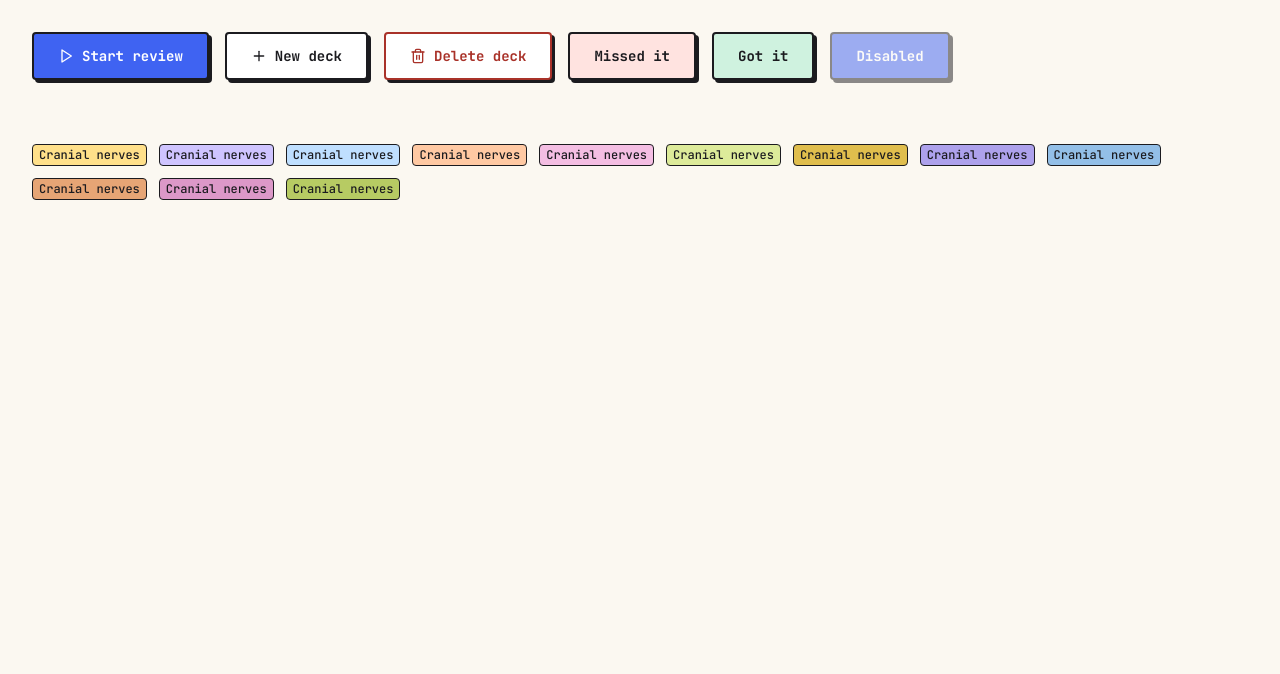
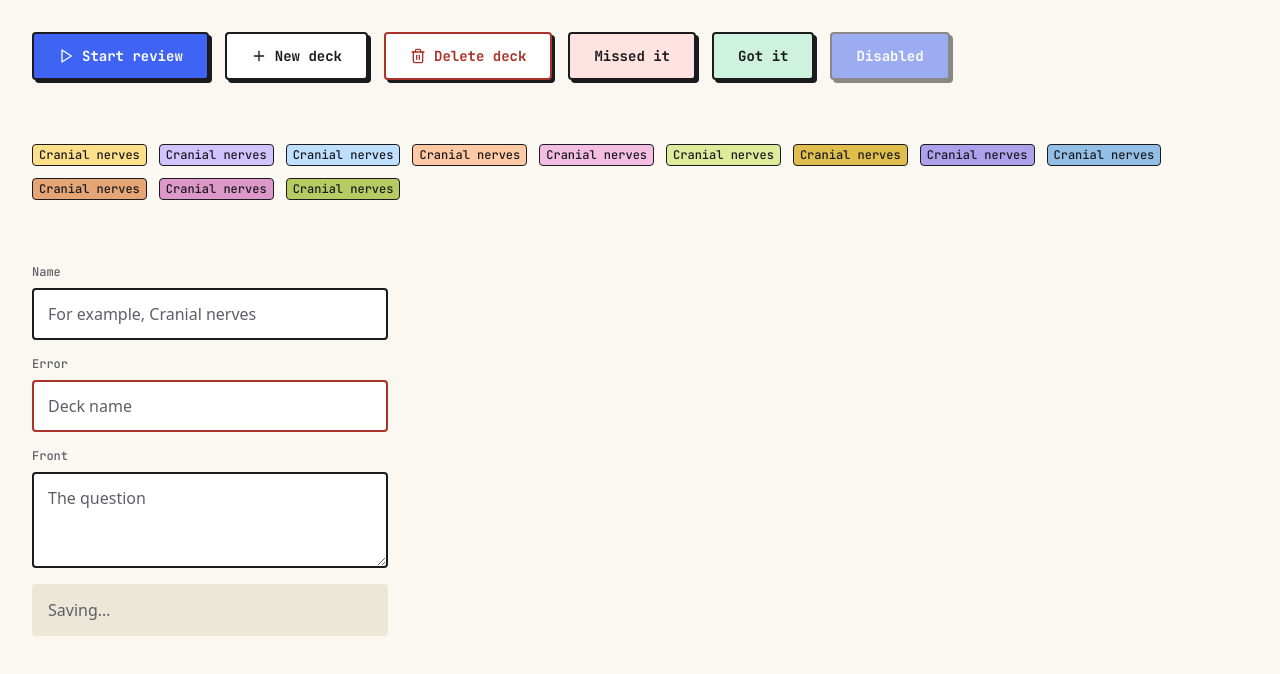
Before and after one commit to Mutohi-R/Recall, a Nuxt app: page / in a window 1280 px wide. Shown: the top 674 px of the page. Built offline with nearby package versions, Linux system fonts and the light colour scheme.

Commit message:
added input label and textarea

```diff
--- a/app/app.vue
+++ b/app/app.vue
@@ -10,8 +10,24 @@
   <div class="flex flex-wrap gap-3 p-8">
     <DeckTag v-for="i in 12" :key="i" name="Cranial nerves" :colour="i - 1" />
   </div>
+  <div class="flex w-[420px] flex-col gap-4 p-8">
+    <div class="flex flex-col gap-2">
+      <Label for="name">Name</Label>
+      <Input id="name" v-model="name" placeholder="For example, Cranial nerves" />
+    </div>
+    <div class="flex flex-col gap-2">
+      <Label for="bad">Error</Label>
+      <Input id="bad" aria-invalid="true" placeholder="Deck name" />
+    </div>
+    <div class="flex flex-col gap-2">
+      <Label for="front">Front</Label>
+      <Textarea id="front" placeholder="The question" />
+    </div>
+    <Input disabled model-value="Saving…" />
+  </div>
 </template>
 
 <script setup lang="ts">
+const name = ref('')
 import { Play, Plus, Trash2 } from '@lucide/vue';
 </script>
--- /dev/null
+++ b/app/components/ui/input/Input.vue
@@ -0,0 +1,27 @@
+<script setup lang="ts">
+import type { HTMLAttributes } from "vue"
+import { cn } from "@/lib/utils"
+
+const props = defineProps<{
+  class?: HTMLAttributes["class"]
+}>()
+
+const modelValue = defineModel<string | number>()
+</script>
+
+<template>
+  <input
+    v-model="modelValue"
+    data-slot="input"
+    :class="
+      cn(
+        'h-13 w-full min-w-0 rounded-md border-2 border-input bg-card px-3.5 py-3 text-base leading-6 text-foreground',
+        'placeholder:text-muted-foreground outline-none',
+        'focus-visible:border-primary',
+        'aria-invalid:border-destructive',
+        'disabled:cursor-not-allowed disabled:border-transparent disabled:bg-muted disabled:text-muted-foreground',
+        props.class,
+      )
+    "
+  />
+</template>
--- /dev/null
+++ b/app/components/ui/input/index.ts
@@ -0,0 +1 @@
+export { default as Input } from './Input.vue';
--- /dev/null
+++ b/app/components/ui/label/Label.vue
@@ -0,0 +1,17 @@
+<script setup lang="ts">
+import type { HTMLAttributes } from "vue"
+import { cn } from "@/lib/utils"
+
+const props = defineProps<{
+  class?: HTMLAttributes["class"]
+}>()
+</script>
+
+<template>
+  <label
+    data-slot="label"
+    :class="cn('font-mono text-xs font-medium text-muted-foreground', props.class)"
+  >
+    <slot />
+  </label>
+</template>
--- /dev/null
+++ b/app/components/ui/label/index.ts
@@ -0,0 +1 @@
+export { default as Label } from './Label.vue';
--- /dev/null
+++ b/app/components/ui/textarea/Textarea.vue
@@ -0,0 +1,27 @@
+<script setup lang="ts">
+import type { HTMLAttributes } from "vue"
+import { cn } from "@/lib/utils"
+
+const props = defineProps<{
+  class?: HTMLAttributes["class"]
+}>()
+
+const modelValue = defineModel<string>()
+</script>
+
+<template>
+  <textarea
+    v-model="modelValue"
+    data-slot="textarea"
+    :class="
+      cn(
+        'min-h-24 w-full min-w-0 resize-y rounded-md border-2 border-input bg-card px-3.5 py-3 text-base leading-6 text-foreground',
+        'placeholder:text-muted-foreground outline-none',
+        'focus-visible:border-primary',
+        'aria-invalid:border-destructive',
+        'disabled:cursor-not-allowed disabled:resize-none disabled:border-transparent disabled:bg-muted disabled:text-muted-foreground',
+        props.class,
+      )
+    "
+  />
+</template>
--- /dev/null
+++ b/app/components/ui/textarea/index.ts
@@ -0,0 +1 @@
+export { default as Textarea } from './Textarea.vue';
```
